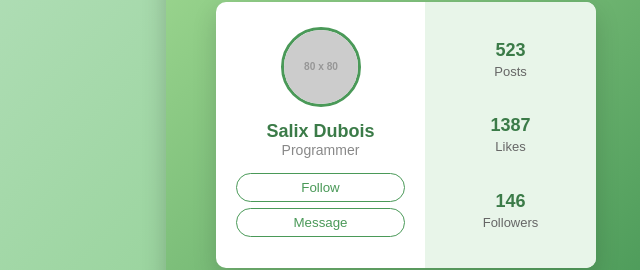
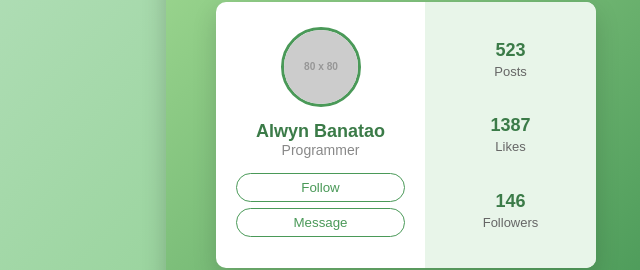
Before and after one commit to alwynbanatao-coder/Banatao, a plain HTML site: page index.html in a window 1280 px wide. Shown: the part 265-535 px from the top of the page, 234-874 px from the left. Drawn offline with Linux system fonts and the light colour scheme; placeholder pictures from the web are drawn by us.

Commit message:
Update index.html

```diff
--- a/index.html
+++ b/index.html
@@ -115,7 +115,7 @@
     <div class="profile-card">
       <div class="left-side">
         <img src="https://via.placeholder.com/80" alt="Profile Picture" class="avatar">
-        <h2>Salix Dubois</h2>
+        <h2>Alwyn Banatao</h2>
         <p class="role">Programmer</p>
         <button class="btn">Follow</button>
         <button class="btn">Message</button>
```
